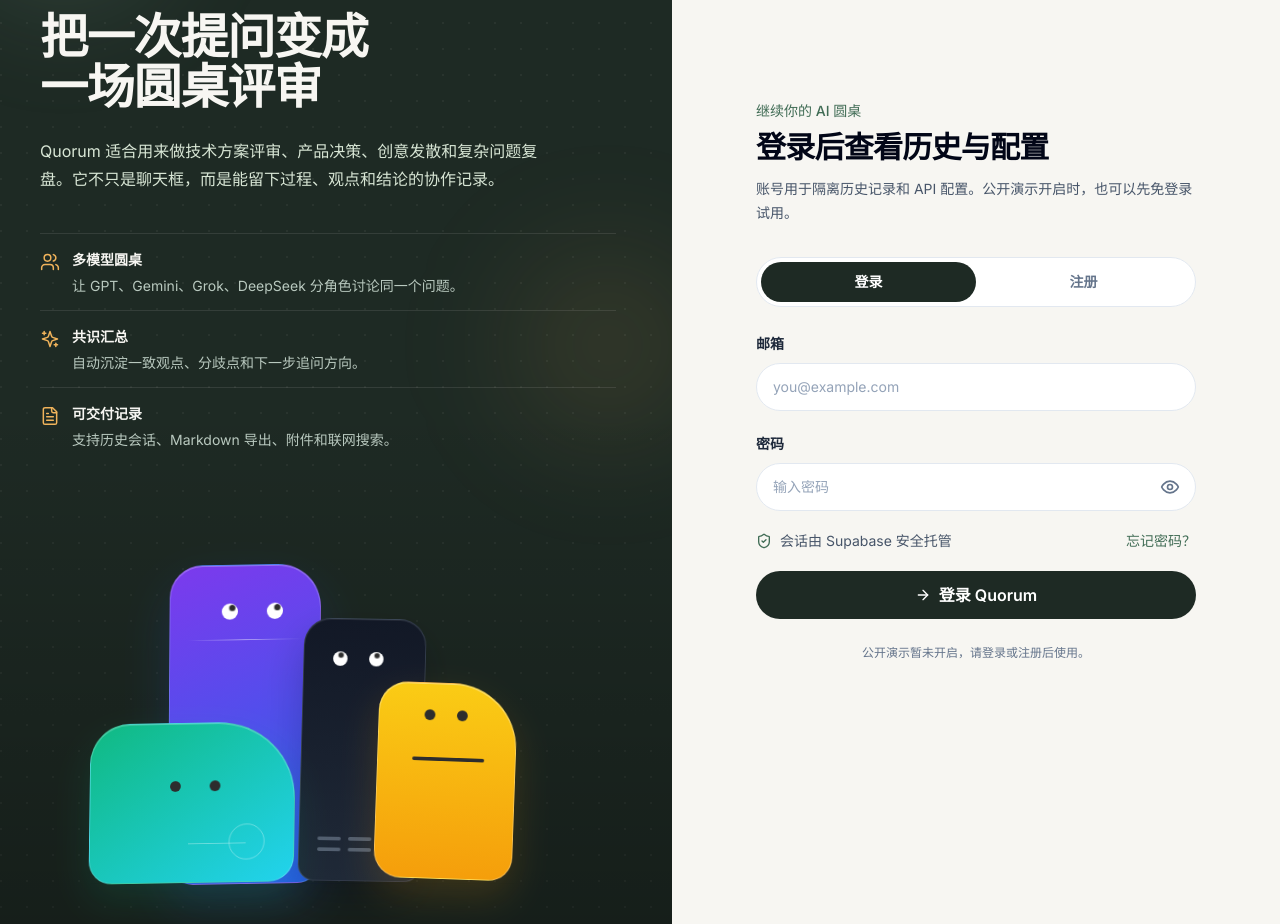
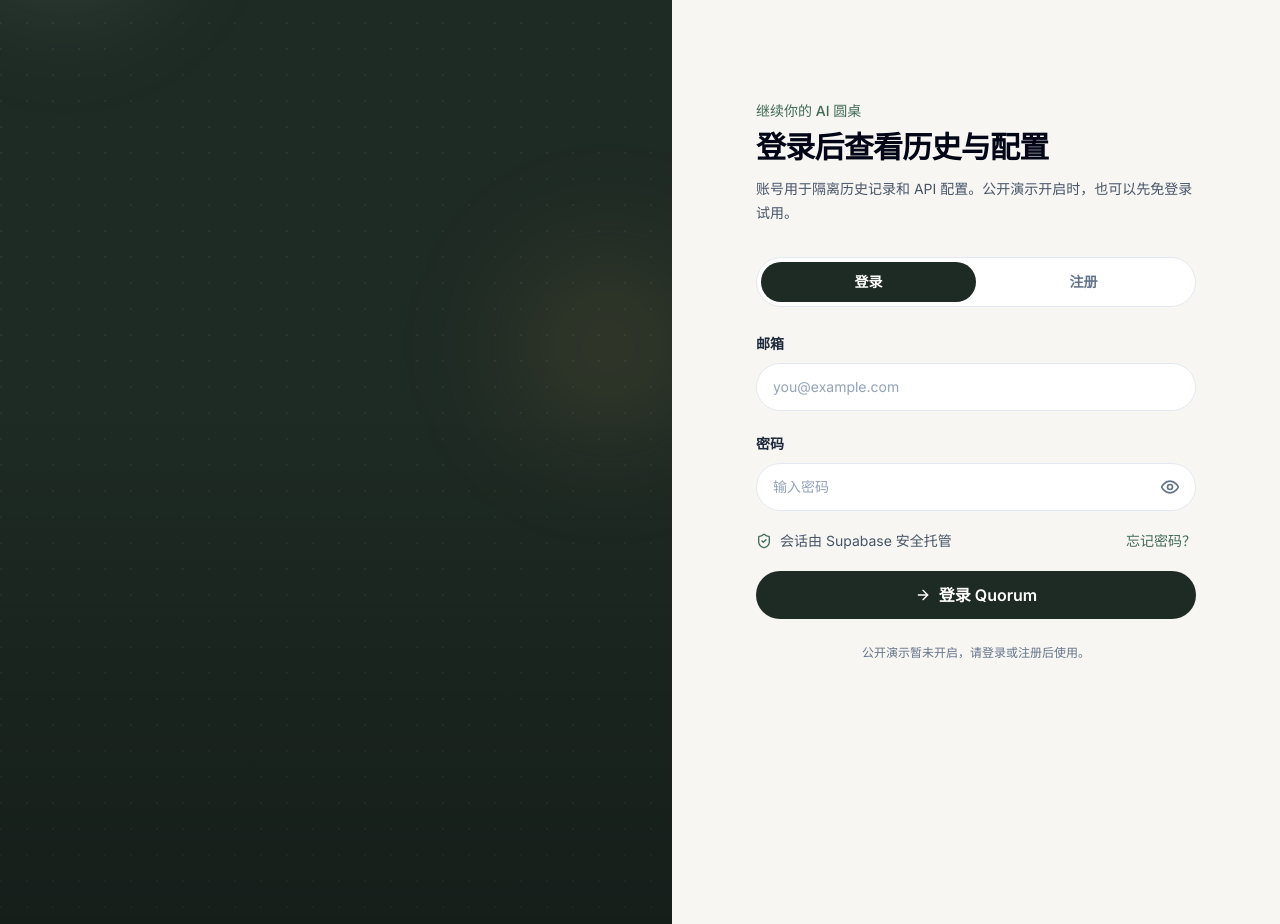
Before and after one commit to qd-maker/Quorum, a React (Vite) app in the folder frontend/: page /chat in a window 1280 px wide. Shown: the part 160-1084 px from the top of the page. Built offline with nearby package versions, Linux system fonts and the light colour scheme; no server answers.

Commit message:
perf(frontend): 优化登录界面左侧小人动作流畅度及美观度，提升渲染性能与拟物化质感

```diff
--- a/frontend/package.json
+++ b/frontend/package.json
@@ -30,6 +30,7 @@
     "@vitejs/plugin-react": "^4.3.1",
     "autoprefixer": "^10.4.19",
     "postcss": "^8.4.38",
+    "prettier": "^3.8.3",
     "tailwindcss": "^3.4.3",
     "typescript": "^5.4.5",
     "vite": "^5.2.11",
--- a/frontend/src/components/AuthMascots.tsx
+++ b/frontend/src/components/AuthMascots.tsx
@@ -14,10 +14,6 @@
     x: number
     y: number
 }
-
-const bodyTransition = 'transform 900ms cubic-bezier(0.22, 1, 0.36, 1), height 900ms cubic-bezier(0.22, 1, 0.36, 1)'
-const faceTransition = 'left 720ms cubic-bezier(0.22, 1, 0.36, 1), top 720ms cubic-bezier(0.22, 1, 0.36, 1)'
-const eyeTransition = 'transform 220ms cubic-bezier(0.22, 1, 0.36, 1)'
 
 const prefersReducedMotion = () =>
     typeof window !== 'undefined' && window.matchMedia('(prefers-reduced-motion: reduce)').matches
@@ -49,7 +45,7 @@
                 height: `${size}px`,
                 backgroundColor: pupilColor,
                 transform: `translate3d(${lookX}px, ${lookY}px, 0)`,
-                transition: eyeTransition,
+                transition: 'transform 80ms ease-out',
                 willChange: 'transform',
             }}
         />
@@ -95,7 +91,7 @@
                         height: `${pupilSize}px`,
                         backgroundColor: pupilColor,
                         transform: `translate3d(${lookX}px, ${lookY}px, 0)`,
-                        transition: eyeTransition,
+                        transition: 'transform 80ms ease-out',
                         willChange: 'transform',
                     }}
                 />
@@ -180,8 +176,8 @@
                 lastMeasure = now
             }
 
-            current.x += (target.x - current.x) * 0.14
-            current.y += (target.y - current.y) * 0.14
+            current.x += (target.x - current.x) * 0.3
+            current.y += (target.y - current.y) * 0.3
 
             setPointer(prev => {
                 if (Math.abs(prev.x - current.x) < 0.08 && Math.abs(prev.y - current.y) < 0.08) {
@@ -307,6 +303,10 @@
     const sideForceX = isPeekingMode ? -5 : undefined
     const sideForceY = isPeekingMode ? -4 : undefined
 
+    const isFixedMode = isPeekingMode || isLookingAtEachOther || isTyping || isHidingPassword
+    const faceTransition = isFixedMode ? 'transform 600ms cubic-bezier(0.22, 1, 0.36, 1)' : 'transform 80ms ease-out'
+    const bodyTransition = isFixedMode ? 'transform 700ms cubic-bezier(0.22, 1, 0.36, 1), height 700ms cubic-bezier(0.22, 1, 0.36, 1)' : 'transform 120ms ease-out, height 700ms cubic-bezier(0.22, 1, 0.36, 1)'
+
     return (
         <div className="relative" style={{ width: '550px', height: '400px' }}>
             <div
@@ -329,10 +329,10 @@
                     left: '88px',
                     width: '168px',
                     height: isTyping || isHidingPassword ? '390px' : '355px',
-                    background: 'linear-gradient(160deg, #7C3AED 0%, #2563EB 100%)',
+                    background: 'linear-gradient(160deg, #8B5CF6 0%, #3B82F6 100%)',
                     borderRadius: '36px 48px 24px 28px',
                     border: '1px solid rgba(255, 255, 255, 0.18)',
-                    boxShadow: 'inset 0 1px 0 rgba(255,255,255,0.25), 0 24px 52px rgba(37, 99, 235, 0.16)',
+                    boxShadow: 'inset 0 2px 4px rgba(255,255,255,0.3), inset 0 -4px 12px rgba(0,0,0,0.2), 0 24px 52px rgba(37, 99, 235, 0.25)',
                     zIndex: 1,
                     animationDuration: '7s',
                     animationDelay: '0s',
@@ -358,16 +358,13 @@
                 <div
                     className="absolute flex gap-8"
                     style={{
-                        left: isPeekingMode
-                            ? '24px'
-                            : isLookingAtEachOther
-                                ? '58px'
-                                : `${48 + leadPos.faceX}px`,
-                        top: isPeekingMode
-                            ? '46px'
-                            : isLookingAtEachOther
-                                ? '74px'
-                                : `${52 + leadPos.faceY}px`,
+                        left: 0,
+                        top: 0,
+                        transform: `translate3d(${
+                            isPeekingMode ? 24 : isLookingAtEachOther ? 58 : 48 + leadPos.faceX
+                        }px, ${
+                            isPeekingMode ? 46 : isLookingAtEachOther ? 74 : 52 + leadPos.faceY
+                        }px, 0)`,
                         transition: faceTransition,
                     }}
                 >
@@ -399,10 +396,10 @@
                     left: '232px',
                     width: '136px',
                     height: '292px',
-                    background: 'linear-gradient(180deg, #121826 0%, #1F2937 100%)',
+                    background: 'linear-gradient(180deg, #1E293B 0%, #0F172A 100%)',
                     borderRadius: '30px 30px 18px 18px',
                     border: '1px solid rgba(148, 163, 184, 0.24)',
-                    boxShadow: 'inset 0 1px 0 rgba(255,255,255,0.08), 0 20px 45px rgba(2,6,23,0.22)',
+                    boxShadow: 'inset 0 2px 4px rgba(255,255,255,0.15), inset 0 -4px 12px rgba(0,0,0,0.4), 0 20px 45px rgba(2,6,23,0.35)',
                     zIndex: 2,
                     animationDuration: '8s',
                     animationDelay: '-2s',
@@ -432,16 +429,13 @@
                 <div
                     className="absolute flex gap-6"
                     style={{
-                        left: isPeekingMode
-                            ? '18px'
-                            : isLookingAtEachOther
-                                ? '36px'
-                                : `${28 + corePos.faceX}px`,
-                        top: isPeekingMode
-                            ? '42px'
-                            : isLookingAtEachOther
-                                ? '24px'
-                                : `${46 + corePos.faceY}px`,
+                        left: 0,
+                        top: 0,
+                        transform: `translate3d(${
+                            isPeekingMode ? 18 : isLookingAtEachOther ? 36 : 28 + corePos.faceX
+                        }px, ${
+                            isPeekingMode ? 42 : isLookingAtEachOther ? 24 : 46 + corePos.faceY
+                        }px, 0)`,
                         transition: faceTransition,
                     }}
                 >
@@ -474,10 +468,10 @@
                     width: '228px',
                     height: '178px',
                     zIndex: 3,
-                    background: 'linear-gradient(145deg, #10B981 0%, #22D3EE 100%)',
+                    background: 'linear-gradient(145deg, #34D399 0%, #22D3EE 100%)',
                     borderRadius: '44px 86px 28px 26px',
                     border: '1px solid rgba(255,255,255,0.2)',
-                    boxShadow: 'inset 0 1px 0 rgba(255,255,255,0.24), 0 18px 42px rgba(16,185,129,0.14)',
+                    boxShadow: 'inset 0 2px 4px rgba(255,255,255,0.4), inset 0 -4px 12px rgba(0,0,0,0.15), 0 18px 42px rgba(16,185,129,0.25)',
                     animationDuration: '6.5s',
                     animationDelay: '-1s',
                     transform: isPeekingMode
@@ -499,8 +493,9 @@
                 <div
                     className="absolute flex gap-8"
                     style={{
-                        left: isPeekingMode ? '54px' : `${74 + (scoutPos.faceX || 0)}px`,
-                        top: isPeekingMode ? '72px' : `${78 + (scoutPos.faceY || 0)}px`,
+                        left: 0,
+                        top: 0,
+                        transform: `translate3d(${isPeekingMode ? 54 : 74 + (scoutPos.faceX || 0)}px, ${isPeekingMode ? 72 : 78 + (scoutPos.faceY || 0)}px, 0)`,
                         transition: faceTransition,
                     }}
                 >
@@ -516,10 +511,10 @@
                     left: '316px',
                     width: '154px',
                     height: '218px',
-                    background: 'linear-gradient(180deg, #FACC15 0%, #F59E0B 100%)',
+                    background: 'linear-gradient(180deg, #FDE047 0%, #F59E0B 100%)',
                     borderRadius: '32px 72px 26px 30px',
                     border: '1px solid rgba(255,255,255,0.28)',
-                    boxShadow: 'inset 0 1px 0 rgba(255,255,255,0.35), 0 18px 42px rgba(245,158,11,0.16)',
+                    boxShadow: 'inset 0 2px 4px rgba(255,255,255,0.5), inset 0 -4px 12px rgba(0,0,0,0.15), 0 18px 42px rgba(245,158,11,0.25)',
                     zIndex: 4,
                     animationDuration: '7.5s',
                     animationDelay: '-3s',
@@ -534,8 +529,9 @@
                 <div
                     className="absolute flex gap-6"
                     style={{
-                        left: isPeekingMode ? '24px' : `${50 + (judgePos.faceX || 0)}px`,
-                        top: isPeekingMode ? '40px' : `${44 + (judgePos.faceY || 0)}px`,
+                        left: 0,
+                        top: 0,
+                        transform: `translate3d(${isPeekingMode ? 24 : 50 + (judgePos.faceX || 0)}px, ${isPeekingMode ? 40 : 44 + (judgePos.faceY || 0)}px, 0)`,
                         transition: faceTransition,
                     }}
                 >
@@ -545,8 +541,9 @@
                 <div
                     className="absolute w-20 h-[4px] bg-[#2D2D2D] rounded-full"
                     style={{
-                        left: isPeekingMode ? '16px' : `${38 + (judgePos.faceX || 0)}px`,
-                        top: isPeekingMode ? '92px' : `${92 + (judgePos.faceY || 0)}px`,
+                        left: 0,
+                        top: 0,
+                        transform: `translate3d(${isPeekingMode ? 16 : 38 + (judgePos.faceX || 0)}px, ${isPeekingMode ? 92 : 92 + (judgePos.faceY || 0)}px, 0)`,
                         transition: faceTransition,
                     }}
                 />
--- a/frontend/src/pages/AuthPage.tsx
+++ b/frontend/src/pages/AuthPage.tsx
@@ -187,20 +187,20 @@
                     </div>
 
                     <div className="relative z-20 mt-16 max-w-xl">
-                        <p className="mb-4 text-sm font-medium uppercase tracking-[0.18em] text-[#95c5ad]">
+                        <p className="mb-4 text-sm font-medium uppercase tracking-[0.18em] text-[#95c5ad] animate-fade-in-up" style={{ opacity: 0, animationDelay: '100ms' }}>
                             多模型协作式 AI 对话平台
                         </p>
-                        <h1 className="max-w-[11ch] text-5xl font-bold leading-[1.05] tracking-tight">
+                        <h1 className="max-w-[11ch] text-5xl font-bold leading-[1.05] tracking-tight animate-fade-in-up" style={{ opacity: 0, animationDelay: '250ms' }}>
                             把一次提问变成一场圆桌评审
                         </h1>
-                        <p className="mt-6 max-w-lg text-base leading-7 text-[#d8e6d5]">
+                        <p className="mt-6 max-w-lg text-base leading-7 text-[#d8e6d5] animate-fade-in-up" style={{ opacity: 0, animationDelay: '400ms' }}>
                             Quorum 适合用来做技术方案评审、产品决策、创意发散和复杂问题复盘。它不只是聊天框，而是能留下过程、观点和结论的协作记录。
                         </p>
                     </div>
 
                     <div className="relative z-20 mt-10 grid max-w-xl gap-3">
-                        {valueProps.map(item => (
-                            <div key={item.title} className="flex gap-3 border-t border-[#f7f6f2]/10 pt-4">
+                        {valueProps.map((item, i) => (
+                            <div key={item.title} className="flex gap-3 border-t border-[#f7f6f2]/10 pt-4 animate-fade-in-up" style={{ opacity: 0, animationDelay: `${550 + i * 100}ms` }}>
                                 <item.icon className="mt-0.5 size-5 shrink-0 text-[#f0b35b]" strokeWidth={1.8} />
                                 <div>
                                     <h2 className="text-sm font-semibold text-[#f7f6f2]">{item.title}</h2>
@@ -210,7 +210,7 @@
                         ))}
                     </div>
 
-                    <div className="relative z-20 mt-auto flex justify-center pt-8 select-none pointer-events-none">
+                    <div className="relative z-20 mt-auto flex justify-center pt-8 select-none pointer-events-none animate-fade-in-up" style={{ opacity: 0, animationDelay: '850ms' }}>
                         <div className="origin-bottom scale-[0.8] xl:scale-90 2xl:scale-100">
                             <AuthMascots
                                 isTyping={isTyping}
```
Also changed, not shown: 2 other files (tests, documents, lock files or other folders).
